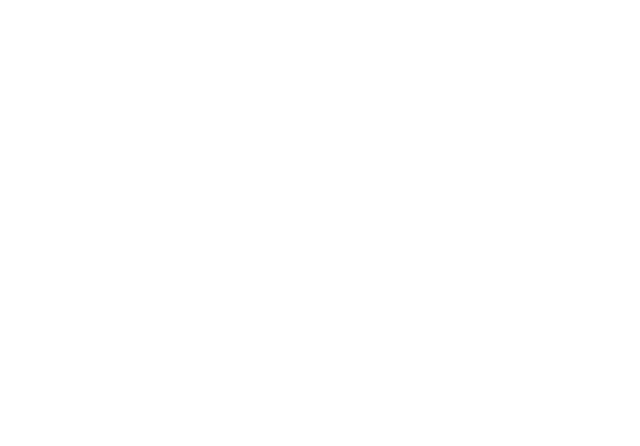
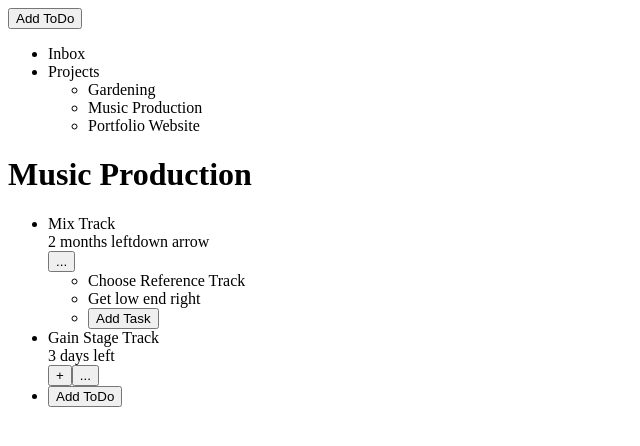
Before and after one commit to chryschi/todo-app, a website built with webpack: page dist/index.html in a window 1280 px wide. Shown: the whole page, without its empty margins (0-640 px from the left). Built offline with nearby package versions, Linux system fonts and the light colour scheme.

Commit message:
Add basic html structure of app page

```diff
--- a/dist/index.html
+++ b/dist/index.html
@@ -7,6 +7,51 @@
   </head>
   <body>
     <script src="main.js"></script>
-    <div id="content"></div>
+    <div class="sidebar">
+      <button class="nav_add-todo_button">Add ToDo</button>
+      <nav>
+        <ul>
+          <li><a>Inbox</a></li>
+          <li><a>Projects</a></li>
+          <ul class="nav_project-list">
+            <li><a>Gardening</a></li>
+            <li><a>Music Production</a></li>
+            <li><a>Portfolio Website</a></li>
+          </ul>
+        </ul>
+      </nav>
+    </div>
+    <div class="main">
+      <h1>Music Production</h1>
+      <ul class="main_project-list">
+        <div>
+          <li>
+            Mix Track
+            <div class="list_item_icon-container">
+              <span>2 months left</span
+              ><span class="down_arrow">down arrow</span>
+            </div>
+            <div class="list_item_icon-container">
+              <button>...</button>
+            </div>
+          </li>
+          <ul class="list_of_tasks">
+            <li>Choose Reference Track</li>
+            <li>Get low end right</li>
+            <li><button class="main_add-task_button">Add Task</button></li>
+          </ul>
+        </div>
+        <div>
+          <li>
+            Gain Stage Track
+            <div class="list_item_icon-container"><span>3 days left</span></div>
+            <div class="list_item_icon-container">
+              <button>+</button><button>...</button>
+            </div>
+          </li>
+        </div>
+        <li><button class="main_add-todo_button">Add ToDo</button></li>
+      </ul>
+    </div>
   </body>
 </html>
```
